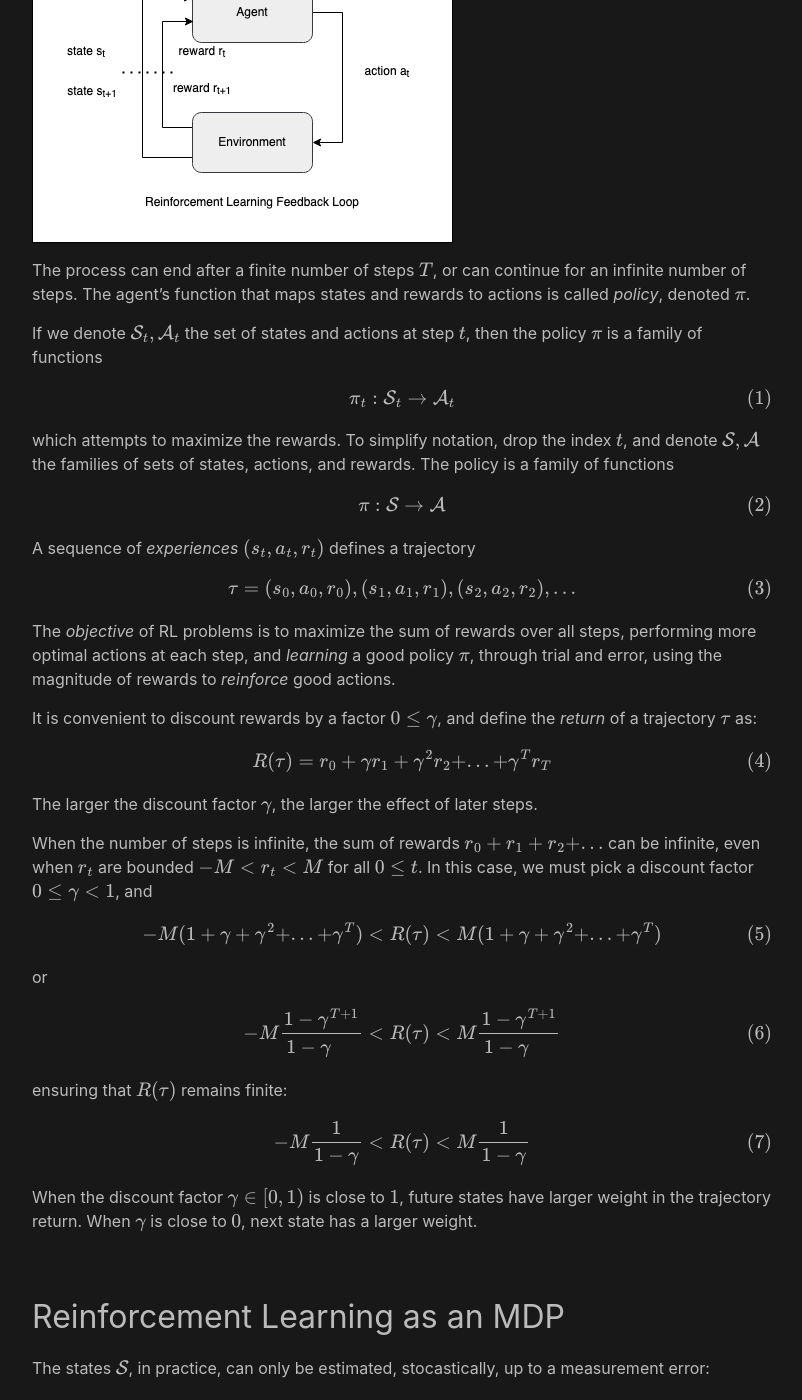
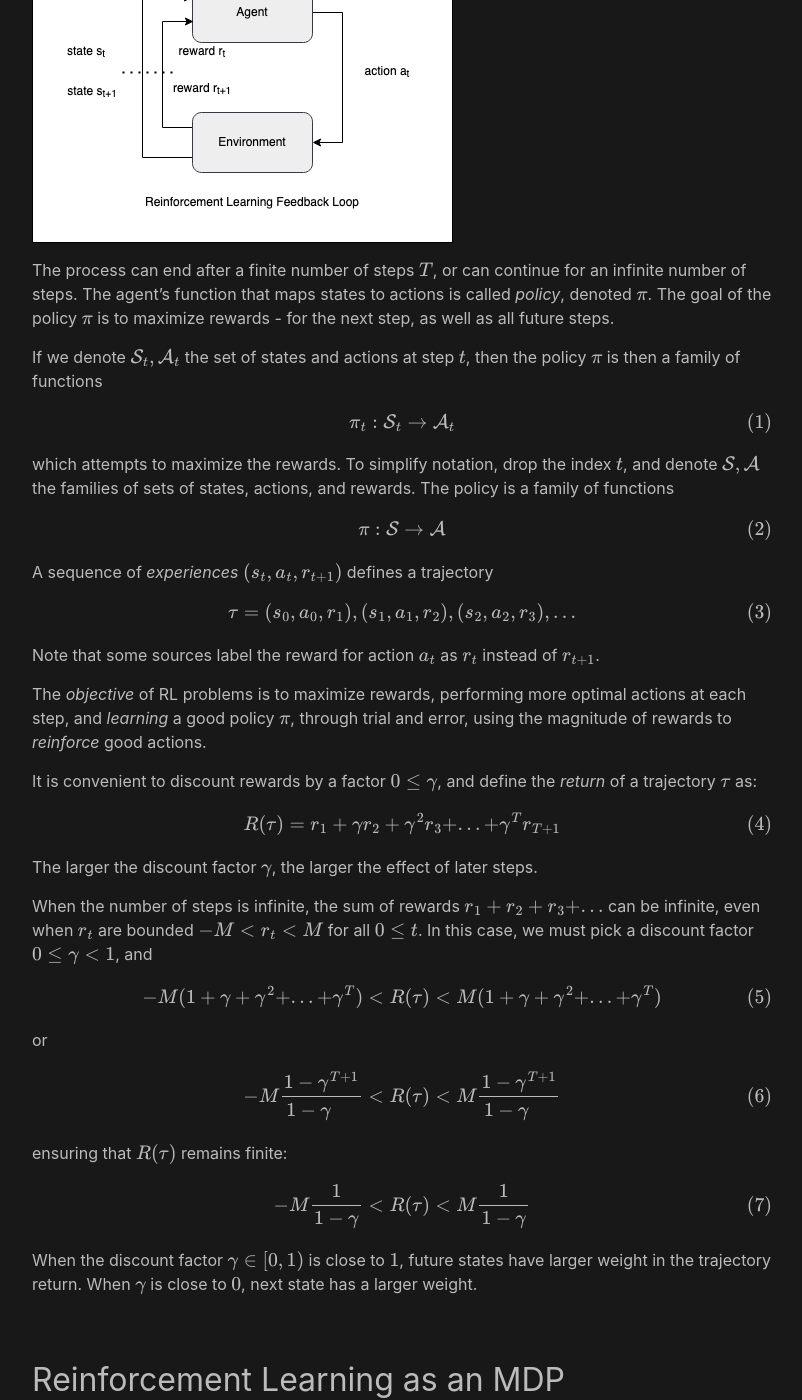
Before and after one commit to analytiq-hub/sigagent.github.io, a Jekyll site: the page built from machine_learning/_posts/2021-01-22-reinforce.md, in a window 1280 px wide and 1400 px high, scrolled down 1301 px. Shown: the whole window, without its empty margins (238-1040 px from the left). Built offline with Jekyll 4.4.1, drawn with Linux system fonts in a browser that asks for light colours; formulas are drawn with MathJax 3; a script that is not in the unit is left out; some of the changed text lies outside the part shown.

Commit message:
*** empty log message ***

```diff
--- a/machine_learning/_posts/2021-01-22-reinforce.md
+++ b/machine_learning/_posts/2021-01-22-reinforce.md
@@ -25,9 +25,9 @@ In reinforcement learning, an agent in state $$s_t$$ acts with action $$a_t$$, a
 
 ![Reinforce Learning Control Loop](/src/diagrams/reinforce_learning_control_loop.png)
 
-The process can end after a finite number of steps $$T$$, or can continue for an infinite number of steps. The agent's function that maps states and rewards to actions is called *policy*, denoted $$\pi$$.
+The process can end after a finite number of steps $$T$$, or can continue for an infinite number of steps. The agent's function that maps states to actions is called *policy*, denoted $$\pi$$. The goal of the policy $$\pi$$ is to maximize rewards - for the next step, as well as all future steps.
 
-If we denote $$\mathcal{S}_t, \mathcal{A}_t$$ the set of states and actions at step $$t$$, then the policy $$\pi$$ is a family of functions
+If we denote $$\mathcal{S}_t, \mathcal{A}_t$$ the set of states and actions at step $$t$$, then the policy $$\pi$$ is then a family of functions
 
 $$
 \begin{equation}
@@ -43,27 +43,29 @@ $$
 \end{equation}
 $$
 
-A sequence of *experiences* $$(s_t, a_t, r_t)$$ defines a trajectory
+A sequence of *experiences* $$(s_t, a_t, r_{t+1})$$ defines a trajectory
 
 $$
 \begin{equation} \label{eq:tau}
-\tau = (s_0, a_0, r_0), (s_1, a_1, r_1), (s_2, a_2, r_2), ...
+\tau = (s_0, a_0, r_1), (s_1, a_1, r_2), (s_2, a_2, r_3), ...
 \end{equation}
 $$
 
-The *objective* of RL problems is to maximize the sum of rewards over all steps, performing more optimal actions at each step, and *learning* a good policy $$\pi$$, through trial and error, using the magnitude of rewards to *reinforce* good actions.
+Note that some sources label the reward for action $$a_t$$ as $$r_t$$ instead of $$r_{t+1}$$.
+
+The *objective* of RL problems is to maximize rewards, performing more optimal actions at each step, and *learning* a good policy $$\pi$$, through trial and error, using the magnitude of rewards to *reinforce* good actions.
 
 It is convenient to discount rewards by a factor $$0 \le \gamma$$, and define the *return* of a trajectory $$\tau$$ as:
 
 $$
 \begin{equation} \label{eq:traj_return}
-R(\tau) = r_0 + {\gamma}r_1 + {\gamma^2}r_2 + ... + {\gamma^T}r_T
+R(\tau) = r_1 + {\gamma}r_2 + {\gamma^2}r_3 + ... + {\gamma^T}r_{T+1}
 \end{equation}
 $$
 
 The larger the discount factor $$\gamma$$, the larger the effect of later steps.
 
-When the number of steps is infinite, the sum of rewards $$r_0 + r_1 + r_2  + ...$$ can be infinite, even when $$r_t$$ are bounded $$-M \lt r_t \lt M$$ for all $$0 \le t$$. In this case, we must pick a discount factor $$0 \le \gamma \lt 1$$, and
+When the number of steps is infinite, the sum of rewards $$r_1 + r_2 + r_3  + ...$$ can be infinite, even when $$r_t$$ are bounded $$-M \lt r_t \lt M$$ for all $$0 \le t$$. In this case, we must pick a discount factor $$0 \le \gamma \lt 1$$, and
 
 $$
 \begin{equation}
@@ -107,11 +109,13 @@ s_{t+1} \sim P(s_{t+1} \vert s_t,a_t)
 \end{equation}
 $$
 
-This formulation is still flexible enough to provide good models. $$P(s_{t+1} \vert s_t,a_t)$$ represents the state transition distribution. The action $$a_{t}$$ determines a reward function, with real number values:
+This formulation is still flexible enough to provide good models. When $$s_{t+1}$$ depends on additional information than $$(s_t,a_t)$$, for example, on $$s_{t-1}$$ and $$s_{t-2}$$, the state space $$\mathcal{S_t}$$ can be expanded into $$\mathcal{S}_t^' = \mathcal{S_t} \sum \mathcal{S_{t+1}) \sum \mathcal{S_{t_2}}$$, yielding again an MDP.
+
+In an MDP, $$P(s_{t+1} \vert s_t,a_t)$$ represents the state transition distribution. The action $$a_{t}$$ determines a reward function, with real number values:
 
 $$
 \begin{equation}
-r_{t} : \mathcal{A}_{t} \rightarrow \mathbb{R}
+r_{t+1} : \mathcal{A}_{t} \rightarrow \mathbb{R}
 \end{equation}
 $$
 
@@ -119,7 +123,7 @@ More generally, the reward function can be a stochastic distribution dependent o
 
 $$
 \begin{equation} \label{eq:reward_dist}
-\mathcal{R}_{t}(s_t, a_t)
+\mathcal{R}_{t+1}(s_t, a_t)
 \end{equation}
 $$
 
@@ -127,9 +131,9 @@ A Markov Decision Process (MDP) consists, in general, of
 * A family of states $$\mathcal{S}_t$$
 * A family of actions $$\mathcal{A}_t$$
 * A probability distribution $$P(s_{t+1} \vert (s_t,a_t))$$ of arriving to state $$s_{t+1}$$ fron state $$s_{t}$$ when applying action $$a_t$$
-* A probability distribution $$\mathcal{R}_{t}(s_t, a_t)$$ of rewards obtained when applying action $$a_t$$ in state $$s_{t}$$.
+* A probability distribution $$\mathcal{R}_{t+1}(s_t, a_t)$$ of rewards obtained when applying action $$a_t$$ in state $$s_{t}$$.
 
-In our case, the rewards will simply be a function $$r_{t} : \mathcal{A}_{t} \rightarrow \mathbb{R}$$.
+In our case, the rewards will simply be a function $$r_{t+1} : \mathcal{A}_{t} \rightarrow \mathbb{R}$$.
 
 Agents do not have direct access to the state transition distribution (\ref{eq:state_transition_dist}) or to the reward distribution (\ref{eq:reward_dist}). These can, however, be sampled.
 
```
